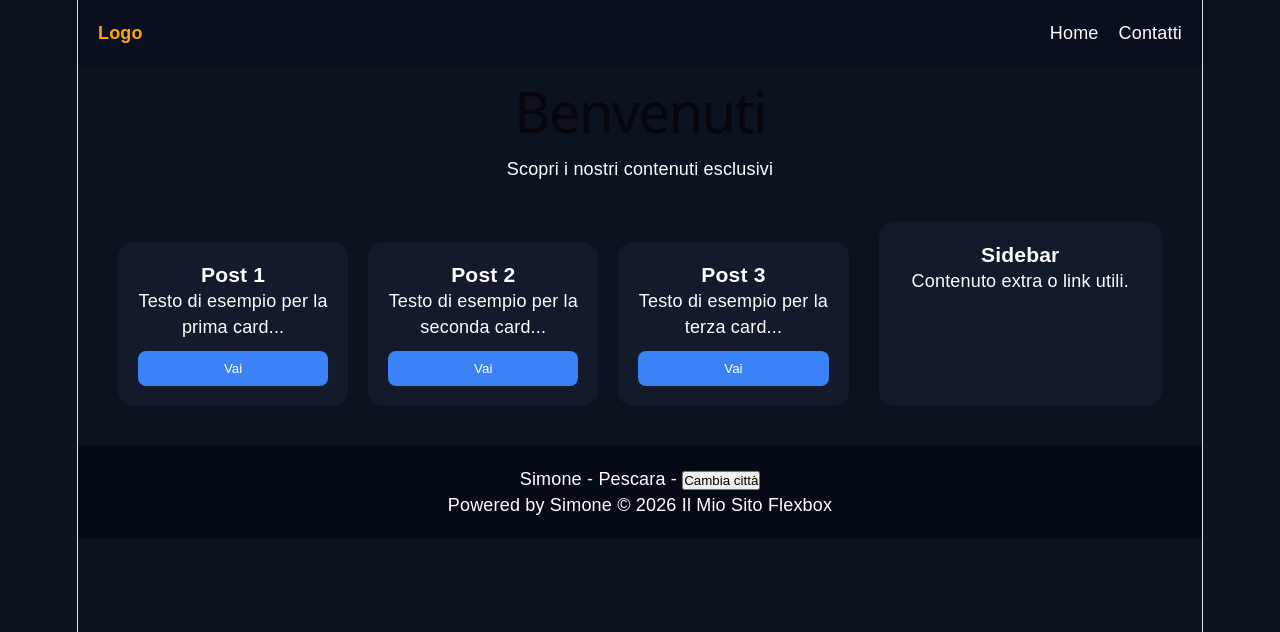
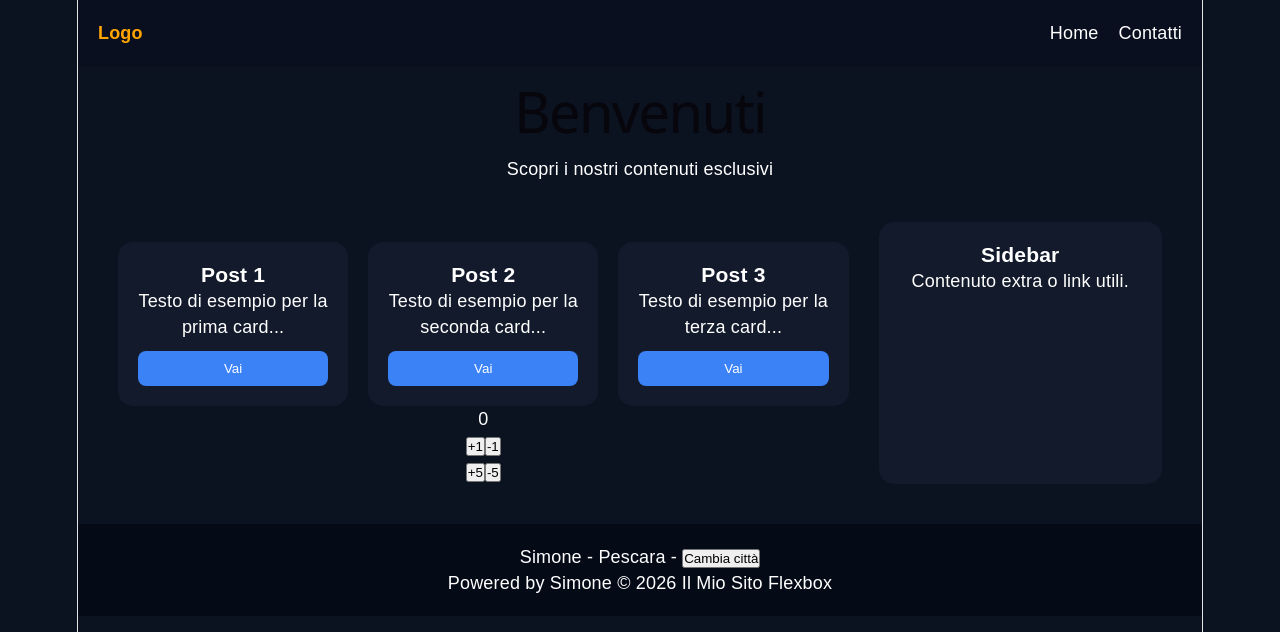
Before and after one commit to SimMastrik/REACT, a React (Vite) app: page / in a window 1280 px wide. Shown: the top 632 px of the page. Built offline with nearby package versions, Linux system fonts and the light colour scheme.

Commit message:
feat: counter exercise

```diff
--- a/src/App.jsx
+++ b/src/App.jsx
@@ -5,6 +5,7 @@ import Sidebar from "./components/Sidebar";
 import Footer from "./components/Footer";
 import "./App.scss";
 import { useEffect, useState } from "react";
+import Counter from "./components/Counter";
 
 function App() {
   // Array di dati dei post
@@ -45,6 +46,7 @@ function App() {
               <Card key={post.id} title={post.title} text={post.text} />
             ))}
           </div>
+          <Counter />
         </div>
 
         <Sidebar />
--- /dev/null
+++ b/src/components/Counter.jsx
@@ -0,0 +1,19 @@
+const Counter = () => {
+  const counter = 0;
+  const increment = () => {};
+  const decrement = () => {};
+  const incrementBy = () => {};
+  const decrementBy = () => {};
+  return (
+    <div>
+      <p>{counter}</p>
+      <button onClick={increment}>+1</button>
+      <button onClick={decrement}>-1</button>
+      <br />
+      <button onClick={() => incrementBy(5)}>+5</button>
+      <button onClick={() => decrementBy(5)}>-5</button>
+    </div>
+  );
+};
+
+export default Counter;
```
